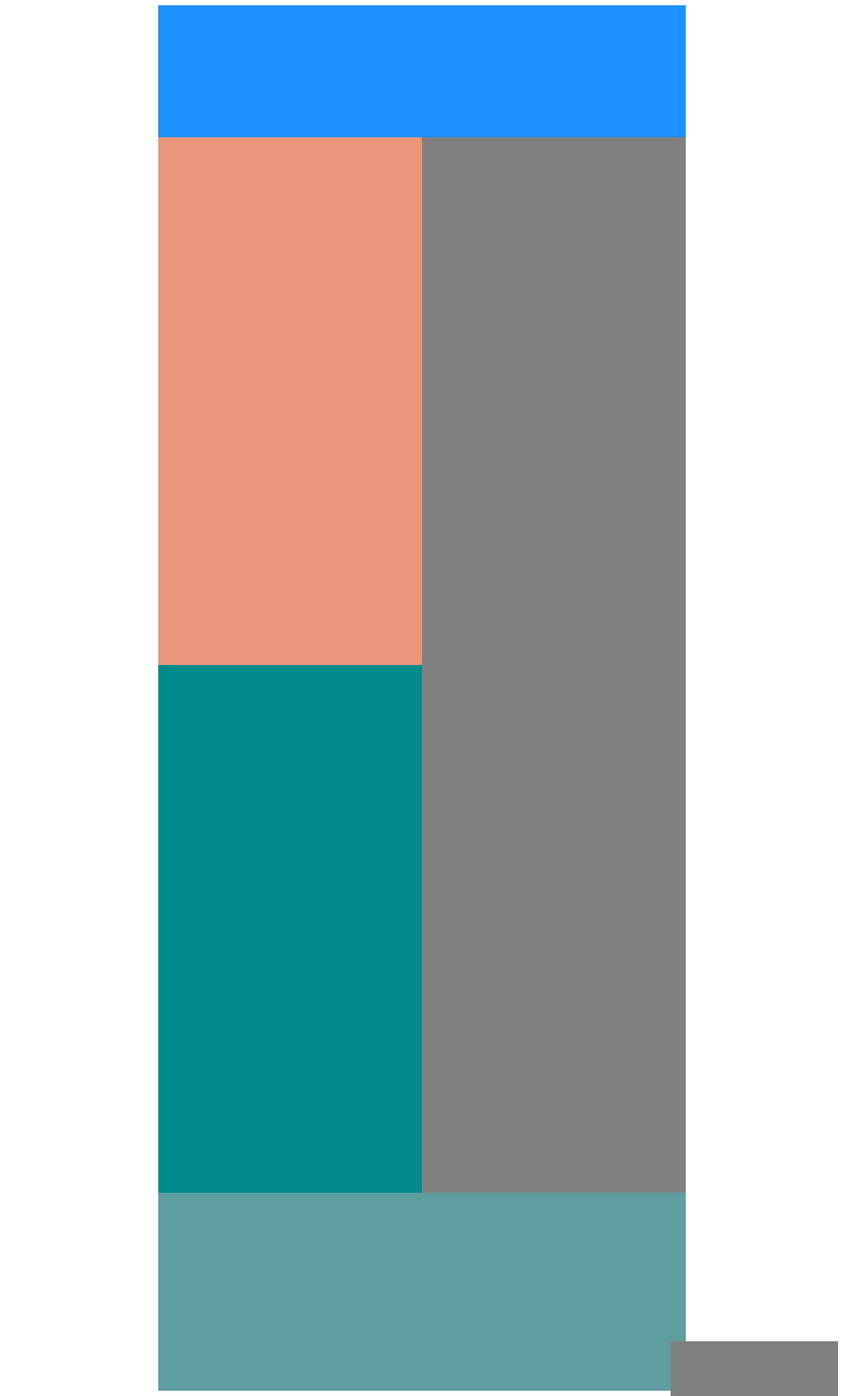
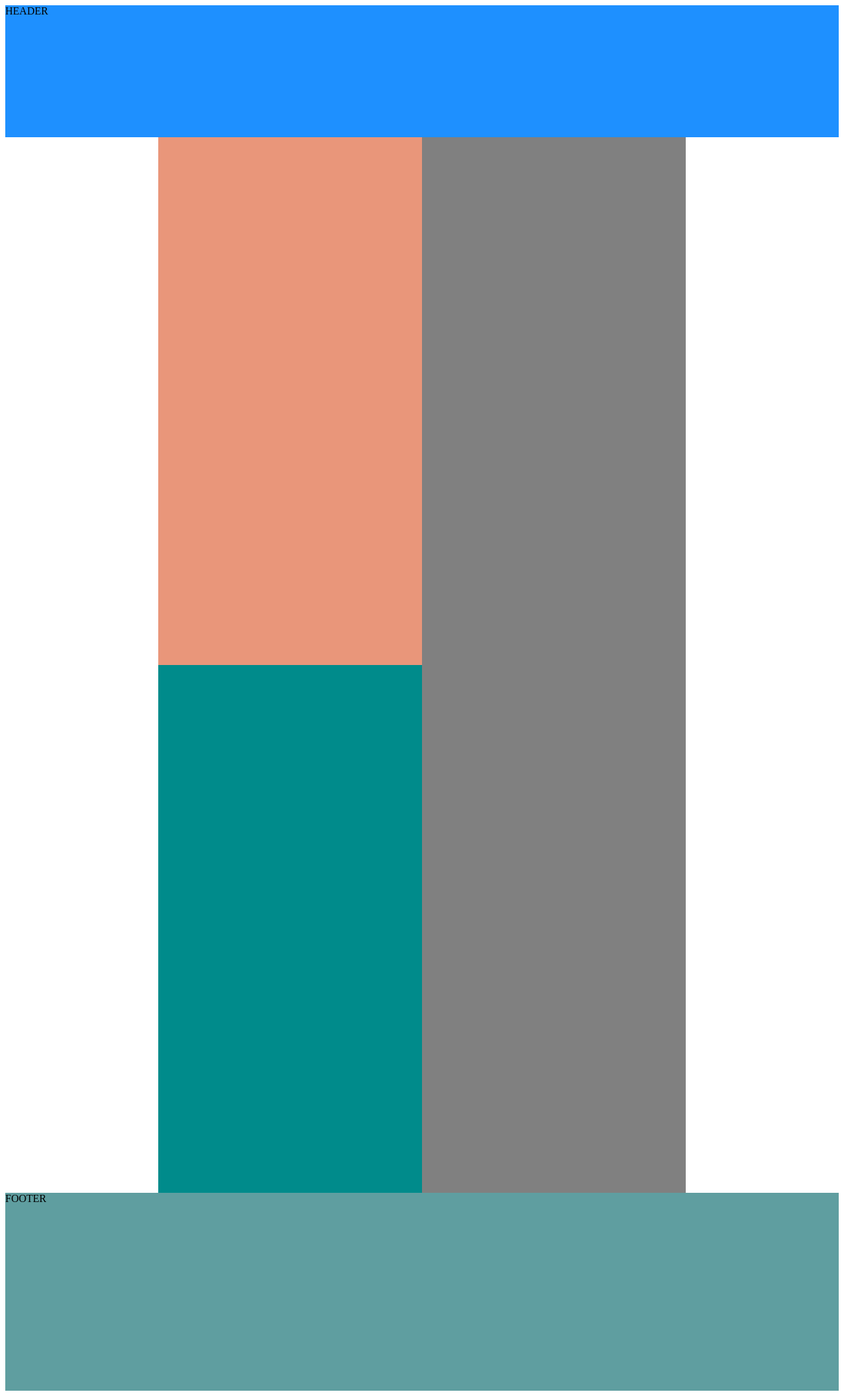
Before and after one commit to therealveal/roadmap, a plain HTML site: page page-01/index.html in a window 1280 px wide. Shown: the whole page at 66% size. Drawn offline with Linux system fonts and the light colour scheme.

Commit message:
header and footer outside body div

```diff
--- a/page-01/index.html
+++ b/page-01/index.html
@@ -3,16 +3,16 @@
         <head>
             <link rel="stylesheet" type="text/css" href="style.css">
         </head>
+        <div class="header"> HEADER
+        </div>
         <div class="body">
-            <div class="header">
-            </div>
             <div class="left-section">
             </div>
             <div class="right-section">
             </div>
             <div class="right-section">
             </div>
-            <div class="footer">
-            </div>
+        </div>
+        <div class="footer">FOOTER
         </div>
     </html>
```
